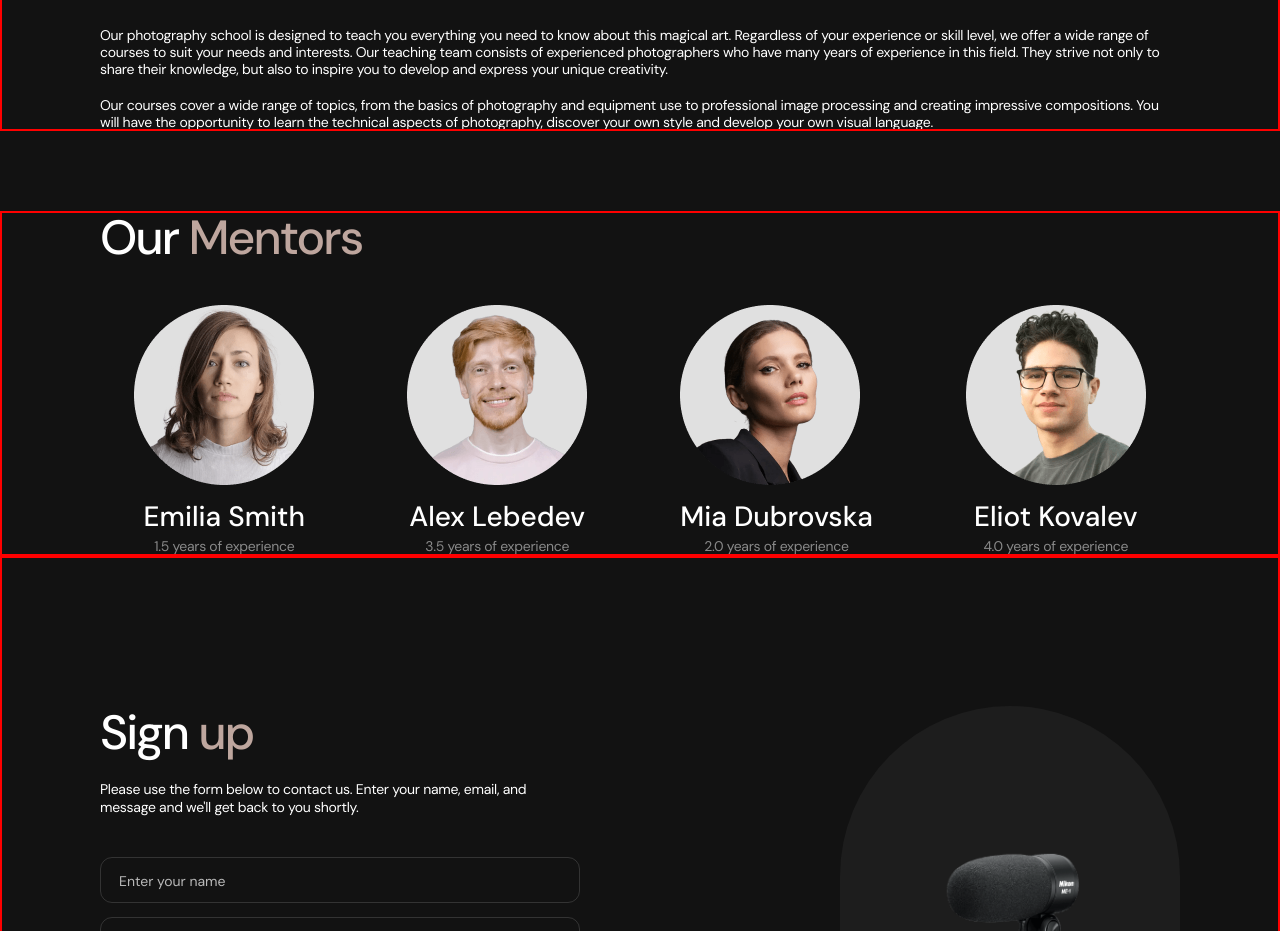
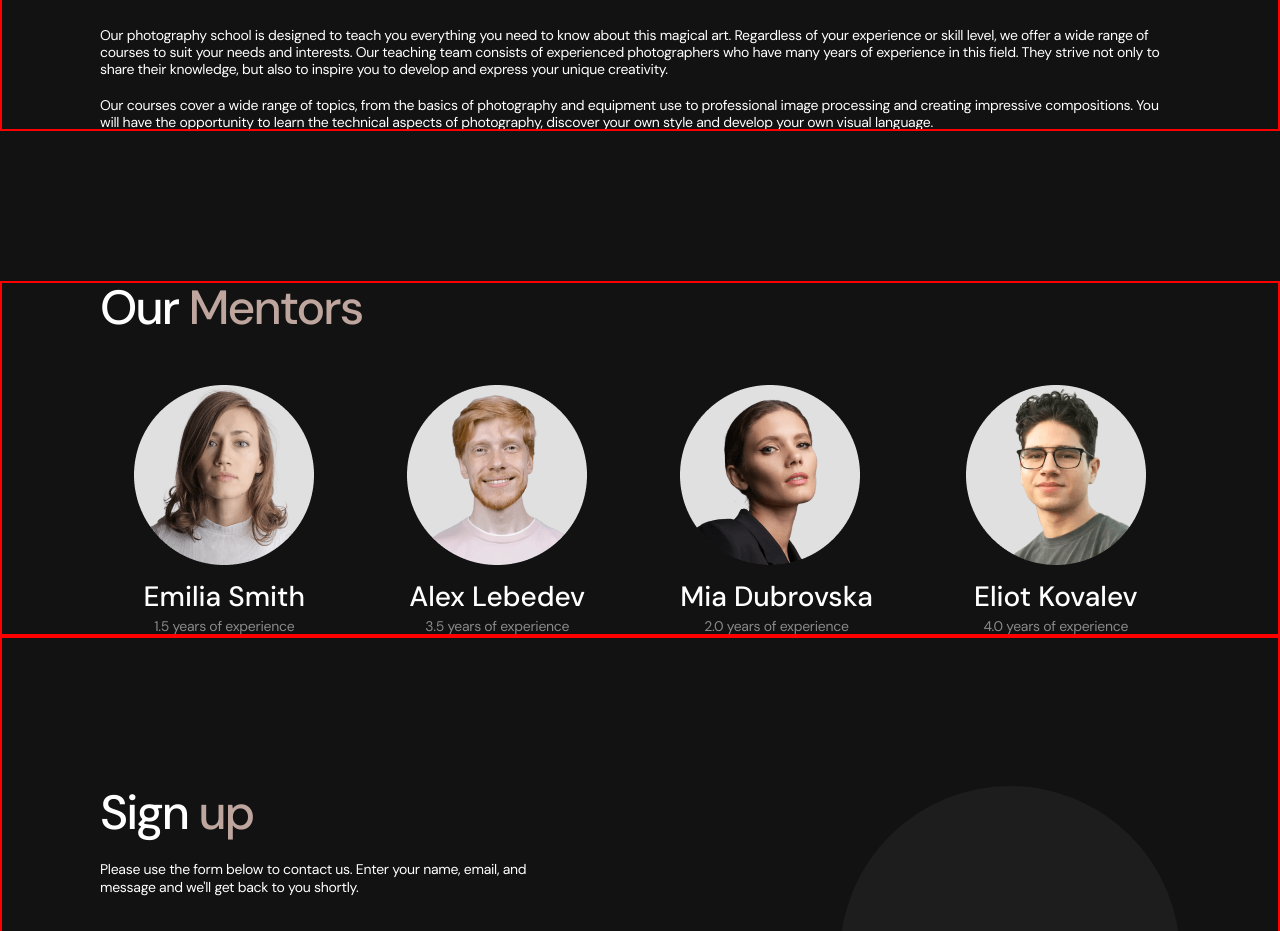
Before and after one commit to OlichkaKhamuliak/photography-school, a website built with Vite: page src/index.html in a window 1280 px wide. Shown: the part 1620-2551 px from the top of the page. Built offline with nearby package versions, Linux system fonts and the light colour scheme.

Commit message:
add mentors-section padings-top

```diff
--- a/src/css/our-mentors.css
+++ b/src/css/our-mentors.css
@@ -1,9 +1,24 @@
 .mentors-section {
     padding-top: 80px;
+}
+@media screen and (min-width: 768px) {
+    .mentors-section {
+        padding-top: 100px;
+    }
+}
+@media screen and (min-width: 768px) {
+    .mentors-section {
+        padding-top: 150px;
+    }
 }
 
 .mentors-title {
     margin-bottom: 40px;
+}
+@media screen and (min-width: 768px) {
+    .mentors-title {
+    margin-bottom: 50px;
+    }
 }
 
 .mentors-list {
```
